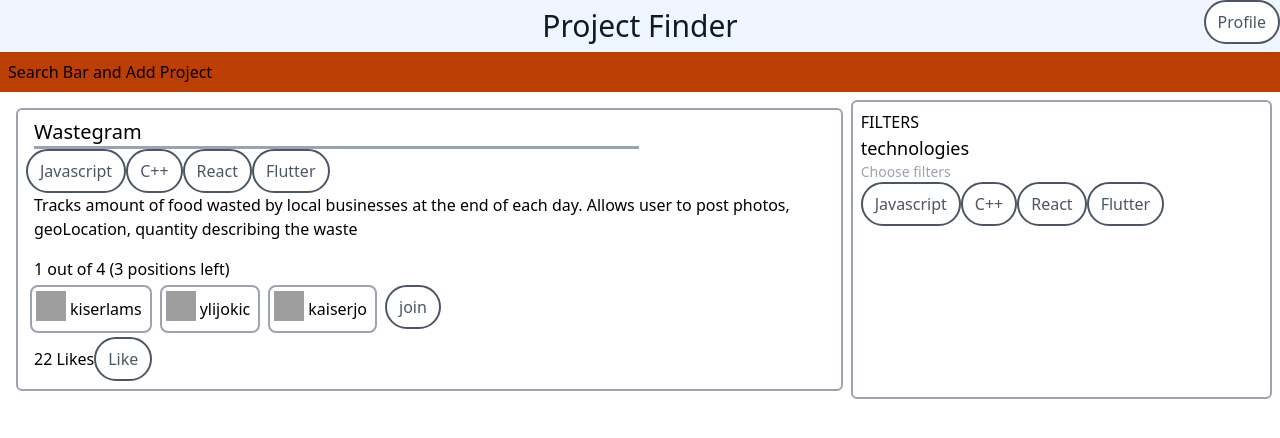
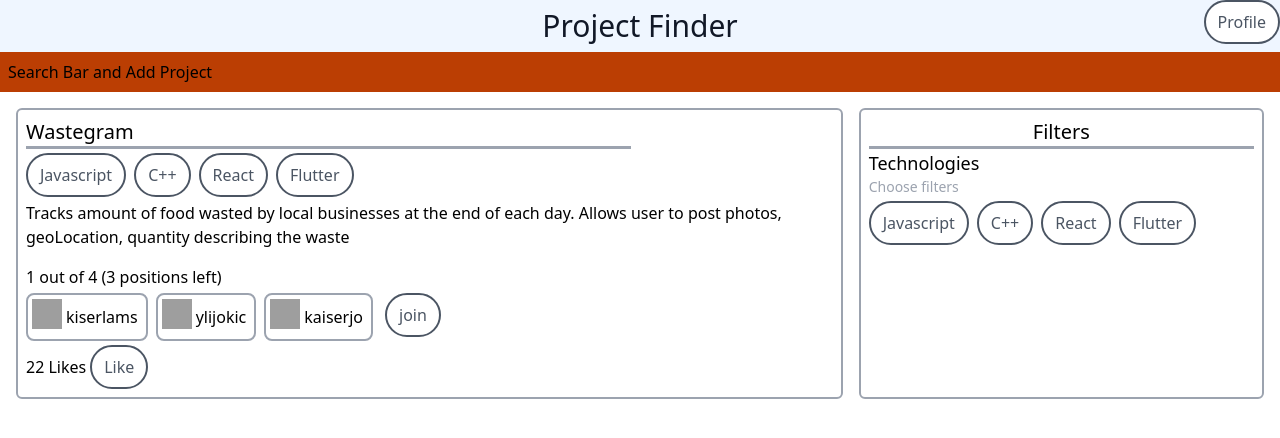
Before and after one commit to kiserd/OSU-CS467-Capstone-Project, a Next.js app in the folder portfolio-project-matching-app/: page /browseProjects in a window 1280 px wide. Shown: the top 438 px of the page. Built offline with nearby package versions, Linux system fonts and the light colour scheme; grey boxes are pictures that could not be loaded.

Commit message:
fixed a couple more issues with ProjectCard and FilterButtons s.t. they work well when rendered by parent

```diff
--- a/portfolio-project-matching-app/components/FilterButtons.js
+++ b/portfolio-project-matching-app/components/FilterButtons.js
@@ -29,7 +29,7 @@ const FilterButtons = ({ category, choices, onClick }) => {
     }
 
     return (
-        <div>
+        <div className=''>
             <div className='text-lg'>
                 {category}
             </div>
@@ -38,7 +38,11 @@ const FilterButtons = ({ category, choices, onClick }) => {
             </div>
             <div>
                 {selectedChoices.map((choice) => {
-                    return <Button key={choice.id} type='btnWarning' text={choice.name} onClick={() => removeFilter(choice)} />
+                    return (
+                        <div className='py-1 pr-2'>
+                            <Button key={choice.id} type='btnWarning' text={choice.name} onClick={() => removeFilter(choice)} />
+                        </div>
+                    )
                 })}
             </div>
             <div className='text-sm text-gray-400'>
@@ -46,7 +50,11 @@ const FilterButtons = ({ category, choices, onClick }) => {
             </div>
             <div className='flex flex-wrap'>
                 {availableChoices.map((choice) => {
-                    return <Button key={choice.id} type='btnGeneral' text={choice.name} onClick={() => addFilter(choice)} />
+                    return (
+                        <div className='py-1 pr-2'>
+                            <Button key={choice.id} type='btnGeneral' text={choice.name} onClick={() => addFilter(choice)} />
+                        </div>
+                    )
                 })}
             </div>
         </div>
--- a/portfolio-project-matching-app/components/ProjectCard.js
+++ b/portfolio-project-matching-app/components/ProjectCard.js
@@ -12,25 +12,29 @@ const ProjectCard = ({ project }) => {
     }
     return (
         <div className='p-2 w-full h-full border-2 border-gray-400 rounded-md'>
-            <div className='w-full ml-2'>
+            <div className='w-full'>
                 <p className='text-xl font-medium'>{project.name}</p>
             </div>
-            <hr className='w-11/12 sm:w-9/12 ml-2 border-b-2 border-gray-400'/>
+            <hr className='w-11/12 sm:w-9/12 border-b-2 border-gray-400'/>
             <div className='flex flex-wrap'>
                 {project.technologies.map((technology) => {
-                    return <Button key={technology.id} text={technology.name}/>
+                    return (
+                        <div className='py-1 pr-2'>
+                            <Button key={technology.id} text={technology.name}/>
+                        </div>
+                )
                 })}
             </div>
-            <div className='ml-2'>
+            <div className=''>
                 <p>{project.description}</p>
             </div>
-            <div className='mt-4 ml-2'>
+            <div className='mt-4'>
                 <p>{project.census} out of {project.capacity} ({project.capacity - project.census} positions left)</p>
             </div>
             <div className='flex flex-wrap'>
                 {project.users.map((user) => {
                     return (
-                    <div key={user.id} className='p-1'>
+                    <div key={user.id} className='py-1 pr-2'>
                         <UserIcon imgPath='/../public/user.ico' username={user.username} />
                     </div>
                     )
@@ -39,9 +43,11 @@ const ProjectCard = ({ project }) => {
                     <Button text='join' type='btnGeneral' />
                 </div>
             </div>
-            <div className='inline ml-2'>
-                <h3 className='inline'>{project.likes} Likes</h3>
-                <Button text='Like' onClick={likeProject} type='btnGeneral' />
+            <div className='inline'>
+                <h3 className='py-1 inline'>{project.likes} Likes</h3>
+                <div className='p-1 inline'>
+                    <Button text='Like' onClick={likeProject} type='btnGeneral' />
+                </div>
             </div>
         </div>
     )
--- a/portfolio-project-matching-app/pages/browseProjects.js
+++ b/portfolio-project-matching-app/pages/browseProjects.js
@@ -33,11 +33,12 @@ const browseProjects = () => {
                         return <ProjectCard project={project} />
                     })}
                 </div>
-                <div className='p-2 col-span-1 border-2 border-gray-400 rounded-md'>
-                    <div>
-                        FILTERS
+                <div className='m-2 p-2 col-span-1 border-2 border-gray-400 rounded-md'>
+                    <div className='text-xl font-medium text-center'>
+                        Filters
                     </div>
-                    <FilterButtons category='technologies' choices={technologies} />
+                    <hr className='w-full border-b-2 border-gray-400'/>
+                    <FilterButtons category='Technologies' choices={technologies} />
                 </div>
             </div>
         </div>
```
